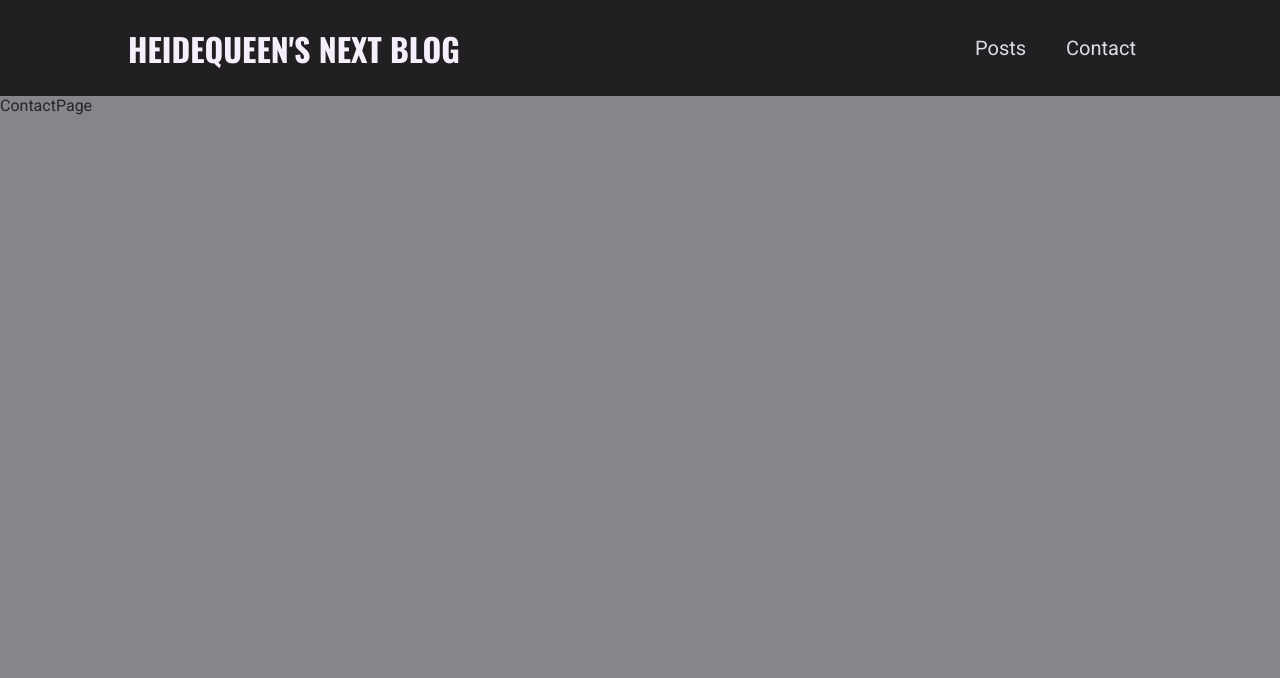
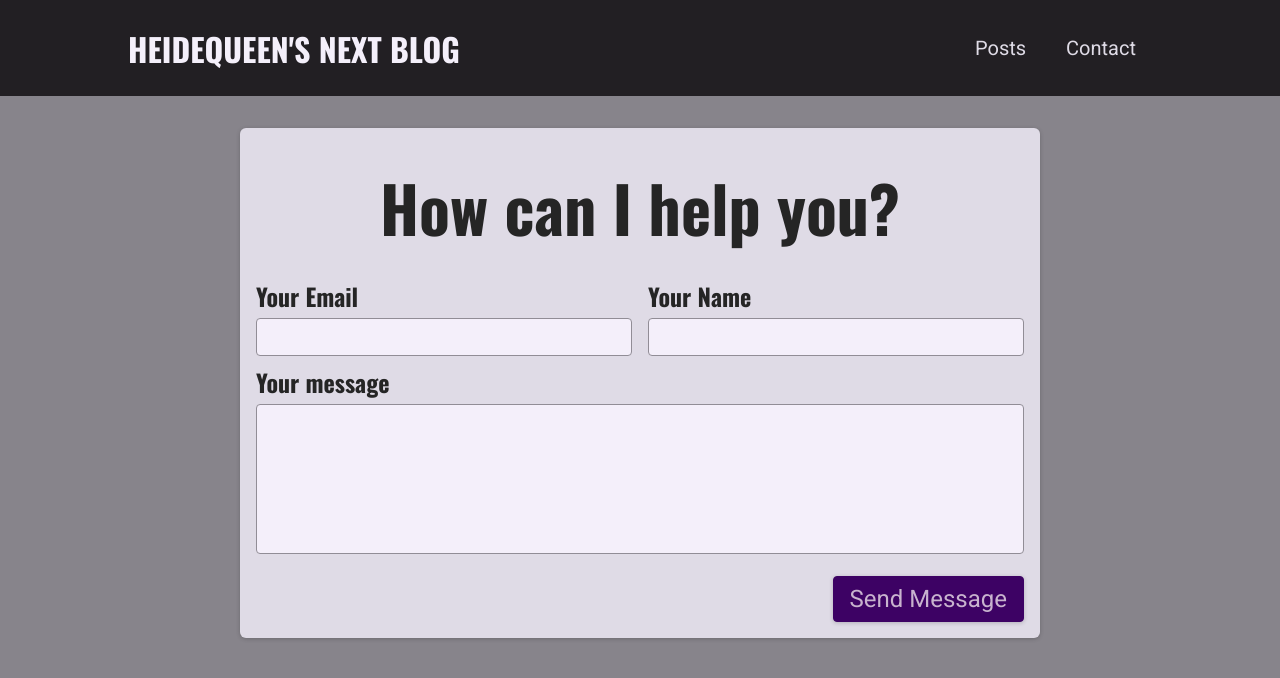
Before and after one commit to HeideQueen/nextjs-blog, a Next.js app: page /contact in a window 1280 px wide. Shown: the top 678 px of the page. Built offline with nearby package versions, Linux system fonts and the light colour scheme.

Commit message:
preparing the contact form

```diff
--- /dev/null
+++ b/components/contact/contact-form.js
@@ -0,0 +1,33 @@
+import React from 'react';
+
+import styles from './contact-form.module.css';
+
+function ContactForm() {
+  return (
+    <section className={styles.contact}>
+      <h1>How can I help you?</h1>
+      <form className={styles.form}>
+        <div className={styles.controls}>
+          <div className={styles.control}>
+            <label htmlFor='email'>Your Email</label>
+            <input type='email' id='email' required />
+          </div>
+          <div className={styles.control}>
+            <label htmlFor='name'>Your Name</label>
+            <input type='text' id='name' required />
+          </div>
+        </div>
+        <div className={styles.control}>
+          <label htmlFor='message'>Your message</label>
+          <textarea id='message' rows='5'></textarea>
+        </div>
+
+        <div className={styles.actions}>
+          <button>Send Message</button>
+        </div>
+      </form>
+    </section>
+  );
+}
+
+export default ContactForm;
--- /dev/null
+++ b/components/contact/contact-form.module.css
@@ -0,0 +1,73 @@
+.contact {
+  margin: var(--size-8) auto;
+  border-radius: 6px;
+  background-color: var(--color-grey-100);
+  width: 90%;
+  max-width: 50rem;
+  padding: var(--size-4);
+  box-shadow: 0 1px 4px rgba(0, 0, 0, 0.2);
+  font-size: var(--size-6);
+}
+
+.contact h1 {
+  font-size: var(--size-8);
+  margin: var(--size-4) 0;
+  text-align: left;
+}
+
+.form label {
+  display: block;
+  font-family: 'Oswald', sans-serif;
+  font-weight: bold;
+  margin: var(--size-2) 0 var(--size-1) 0;
+}
+
+.form input,
+.form textarea {
+  font: inherit;
+  padding: var(--size-1);
+  border-radius: 4px;
+  width: 100%;
+  border: 1px solid var(--color-grey-400);
+  background-color: var(--color-grey-50);
+  resize: none;
+}
+
+.controls {
+  display: flex;
+  column-gap: 1rem;
+  flex-wrap: wrap;
+}
+
+.control {
+  flex: 1;
+  min-width: 10rem;
+}
+
+.actions {
+  margin-top: var(--size-4);
+  text-align: right;
+}
+
+.form button {
+  font: inherit;
+  cursor: pointer;
+  background-color: var(--color-primary-700);
+  border: 1px solid var(--color-primary-700);
+  padding: var(--size-2) var(--size-4);
+  border-radius: 4px;
+  color: var(--color-primary-50);
+  box-shadow: 0 1px 4px rgba(0, 0, 0, 0.2);
+}
+
+.form button:hover {
+  background-color: var(--color-primary-500);
+  border-color: var(--color-primary-500);
+}
+
+@media (min-width: 768px) {
+  .contact h1 {
+    font-size: var(--size-16);
+    text-align: center;
+  }
+}
--- a/pages/contact.js
+++ b/pages/contact.js
@@ -1,7 +1,8 @@
 import React from 'react';
+import ContactForm from '../components/contact/contact-form';
 
 function ContactPage() {
-  return <div>ContactPage</div>;
+  return <ContactForm />;
 }
 
 export default ContactPage;
```
